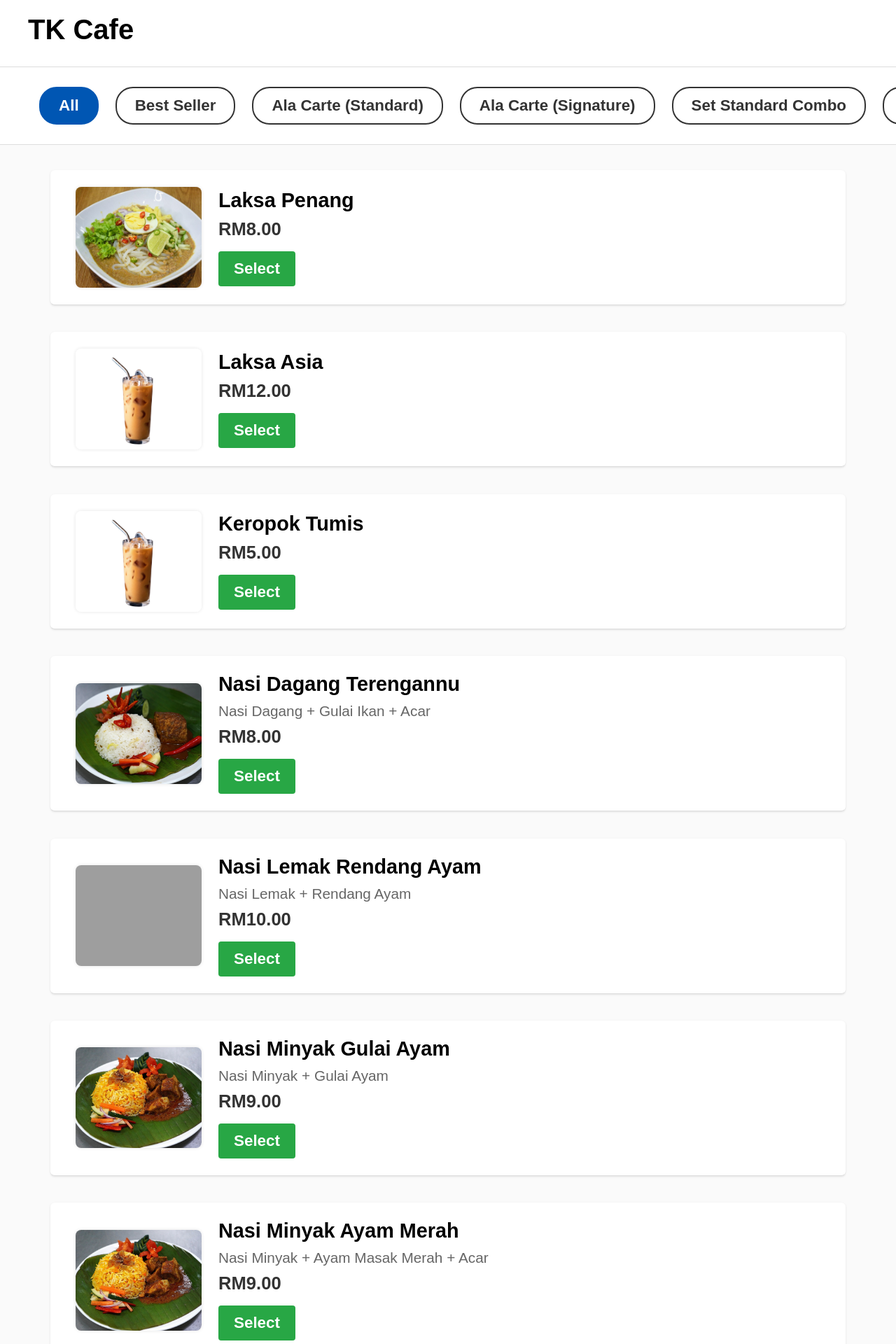
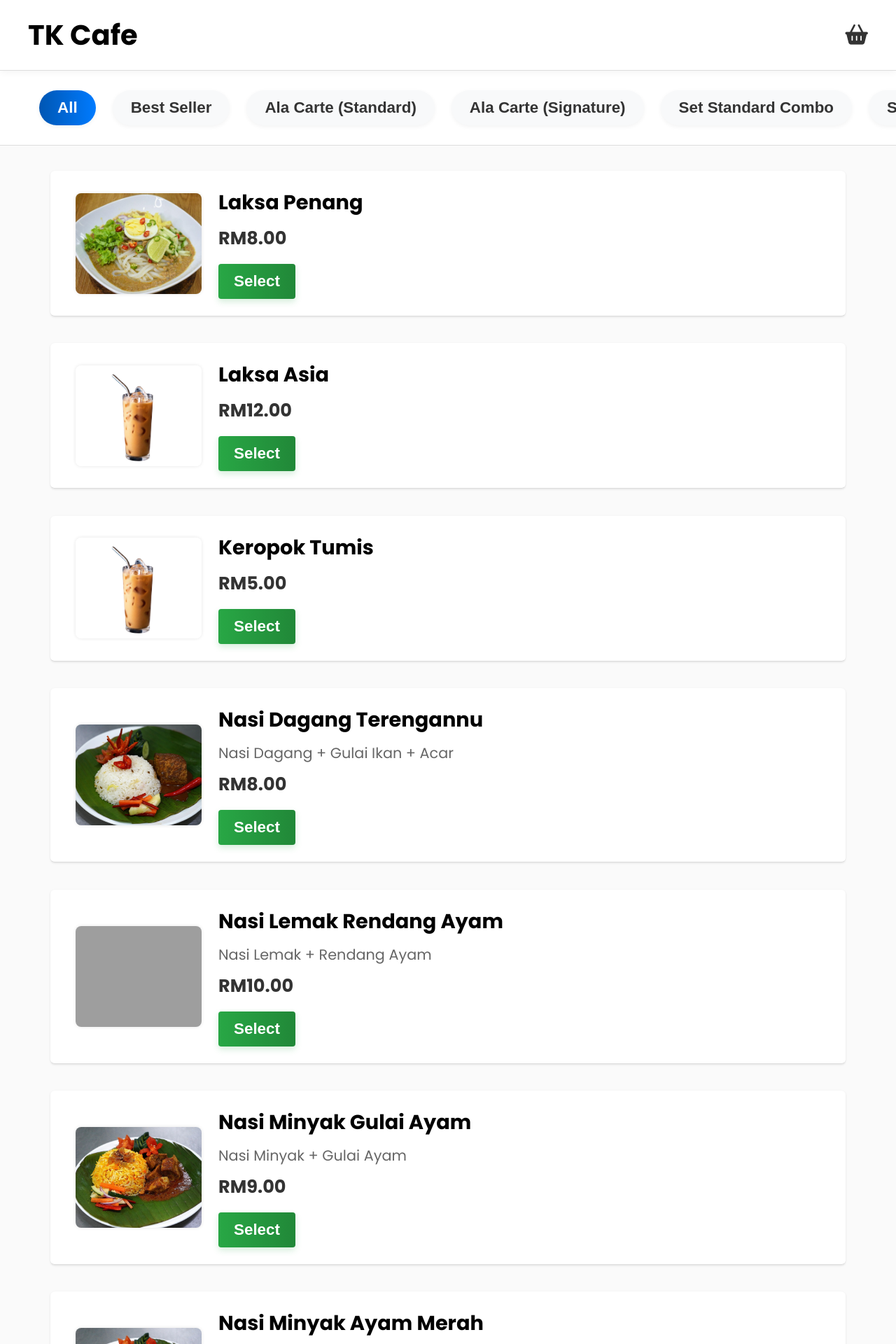
Before and after one commit to NurinNasya/TKCafe, a PHP site: page /Views/menu.php in a window 1280 px wide. Shown: the top 1920 px of the page at 70% size. Run offline with PHP 8.4, Linux system fonts and the light colour scheme; data that the repository does not hold is empty; grey boxes are pictures that could not be loaded.

Commit message:
updatecart

```diff
--- a/Views/partials/header.php
+++ b/Views/partials/header.php
@@ -4,10 +4,15 @@
     <meta charset="UTF-8" />
     <title>TK Cafe</title>
    <link rel="stylesheet" href="/TKCafe/public/css/style.css">
+   <link rel="stylesheet" href="https://cdnjs.cloudflare.com/ajax/libs/font-awesome/6.5.0/css/all.min.css" />
 </head>
 <body>
 <header>
+     <div class="header-inner">
     <div class="logo">TK Cafe</div>
+     <a href="/TKCafe/cart.php" class="cart-icon">
+      <i class="fas fa-shopping-basket"></i>
+    </a>
     <nav>
     </nav>
 </header>
--- a/public/css/style.css
+++ b/public/css/style.css
@@ -1,88 +1,121 @@
-/* css/style.css */
+/* Enhanced CSS for Modern Café-Style Interface */
+
+@import url('https://fonts.googleapis.com/css2?family=Poppins:wght@400;600;700&display=swap');
 
 body {
     margin: 0;
-    font-family: Arial, sans-serif;
-    background-color: #fff;
+    font-family: 'Poppins', sans-serif;
+    background: linear-gradient(to bottom, #fdfdfd, #f4f6f8);
     color: #000;
 }
+
 header {
-    background-color: #fff; /* plain white */
+    background-color: #fff;
     padding: 20px 40px;
     border-bottom: 1px solid #ddd;
+    box-shadow: 0 2px 10px rgba(0,0,0,0.05);
+    position: sticky;
+    top: 0;
+    z-index: 10;
 }
+
 header .logo {
-    font-size: 2.5rem; /* big text */
-    font-weight: bold; /* bold */
+    font-size: 2.5rem;
+    font-weight: bold;
     color: #000;
 }
+
+.header-inner {
+  display: flex;
+  justify-content: space-between;
+  align-items: center;
+  width: 100%;
+}
+
+.cart-icon {
+  margin-left: auto;
+  font-size: 1.8rem;
+  color: #333;
+  text-decoration: none;
+  transition: color 0.3s ease;
+}
+
+.cart-icon:hover {
+  color: #000;
+}
+
 nav {
     margin-top: 10px;
 }
+
 nav a {
     text-decoration: none;
     color: #333;
     margin-right: 20px;
     font-weight: 600;
 }
+
 nav a:hover {
     color: #000;
 }
 
 .category-bar {
   display: flex;
-  gap: 24px;          /* from 20px */
-  padding: 28px 56px; /* from 24px 48px */
+  gap: 24px;
+  padding: 28px 56px;
   background-color: #fff;
   border-bottom: 1px solid #ddd;
   overflow-x: auto;
+  scroll-behavior: smooth;
 }
 
 .category {
-  background: none;
-  border: 2px solid #333;
-  padding: 12px 26px;  /* from 10px 22px */
-  font-size: 1.4rem;   /* from 1.2rem */
+  background: #f8f9fa;
+  border: none;
+  padding: 12px 26px;
+  font-size: 1.4rem;
   font-weight: 600;
   color: #333;
   border-radius: 25px;
   cursor: pointer;
   transition: all 0.3s ease;
   white-space: nowrap;
+  box-shadow: 0 2px 6px rgba(0,0,0,0.05);
 }
 
-.category:hover {
-  background-color: #0056b3; /* Darker blue */
+.category:hover,
+.category.active {
+  background: linear-gradient(to right, #0056b3, #007bff);
   color: #fff;
 }
 
-.category.active {
-  background-color: #0056b3;
-  color: #fff;
-  border-color: #0056b3;
-}
-
 .menu-items {
-  padding: 36px 72px; /* from 30px 60px */
-  min-height: 300px;  /* increased */
+  padding: 36px 72px;
+  min-height: 300px;
   background-color: #fafafa;
 }
 
 .menu-item {
   display: flex;
   align-items: center;
-  gap: 1.5rem; /* from 1.2rem */
-  margin-bottom: 2.4rem; /* from 2rem */
-  padding: 24px 36px; /* from 20px 30px */
+  gap: 1.5rem;
+  margin-bottom: 2.4rem;
+  padding: 24px 36px;
   border-bottom: 1px solid #ddd;
   background-color: #fff;
   border-radius: 6px;
   box-shadow: 0 1px 3px rgba(0,0,0,0.1);
+  transition: transform 0.2s ease, box-shadow 0.3s ease;
+}
+
+.menu-item:hover {
+  transform: translateY(-5px);
+  box-shadow: 0 8px 20px rgba(0, 0, 0, 0.12);
 }
 
 .menu-item-img {
-  width: 180px;   /* from 150px */
-  height: 144px;  /* from 120px */
+  width: 180px;
+  height: 144px;
   object-fit: cover;
   border-radius: 8px;
   box-shadow: 0 0 5px rgba(0,0,0,0.1);
@@ -96,47 +129,48 @@ nav a:hover {
 }
 
 .menu-item-info h3 {
-  margin: 0 0 10px 0; /* from 8px */
+  margin: 0 0 10px 0;
   font-weight: 700;
-  font-size: 1.8rem; /* from 1.5rem */
+  font-size: 1.8rem;
 }
 
 .menu-item-info p {
   margin: 0;
   color: #666;
-  font-size: 1.3rem; /* from 1.1rem */
+  font-size: 1.3rem;
 }
 
 .menu-item-price {
   font-weight: 700;
-  font-size: 1.6rem; /* from 1.4rem */
+  font-size: 1.6rem;
   color: #333;
-  margin-top: 10px; /* from 8px */
+  margin-top: 10px;
   white-space: nowrap;
 }
 
 .select-btn {
-  margin-top: 17px; /* from 14px */
-  padding: 12px 22px; /* from 10px 18px */
-  background-color: #28a745;
+  margin-top: 17px;
+  padding: 12px 22px;
+  background: linear-gradient(to right, #28a745, #218838);
   color: white;
   border: none;
   border-radius: 4px;
   cursor: pointer;
   font-weight: bold;
-  font-size: 1.4rem; /* from 1.2rem */
-  transition: background-color 0.3s ease;
+  font-size: 1.4rem;
+  transition: all 0.3s ease;
+  box-shadow: 0 4px 10px rgba(40, 167, 69, 0.2);
 }
 
 .select-btn:hover {
-  background-color: #218838;
+  background: linear-gradient(to right, #218838, #1e7e34);
+  transform: scale(1.05);
 }
 
-/* ===== Popup Container ===== */
 .menu-details-container {
-  width: 600px; /* Wider fixed width */
-  max-height: 70vh; /* Limits height */
-  overflow-y: auto; /* Scroll if content exceeds height */
+  width: 600px;
+  max-height: 70vh;
+  overflow-y: auto;
   background: white;
   border-radius: 12px;
   padding: 30px;
@@ -144,7 +178,6 @@ nav a:hover {
   position: relative;
 }
 
-/* ===== Content Styling ===== */
 .menu-title {
   font-size: 24px;
   color: #333;
@@ -176,7 +209,6 @@ nav a:hover {
   margin: 0 0 25px 0;
 }
 
-/* ===== Controls Section ===== */
 .menu-controls {
   display: flex;
   flex-direction: column;
@@ -219,7 +251,7 @@ nav a:hover {
 
 .add-to-cart-btn {
   padding: 12px 30px;
-  background-color: #28a745;
+  background: linear-gradient(to right, #28a745, #218838);
   color: white;
   border: none;
   border-radius: 8px;
@@ -229,10 +261,11 @@ nav a:hover {
   transition: all 0.3s;
   width: 200px;
   text-align: center;
+  box-shadow: 0 4px 10px rgba(40, 167, 69, 0.2);
 }
 
 .add-to-cart-btn:hover {
-  background-color: #218838;
+  background: linear-gradient(to right, #218838, #1e7e34);
   transform: translateY(-2px);
 }
 
@@ -251,7 +284,6 @@ nav a:hover {
   transform: translateY(-2px);
 }
 
-/* Hide number input arrows */
 .quantity-input::-webkit-outer-spin-button,
 .quantity-input::-webkit-inner-spin-button {
   -webkit-appearance: none;
```
